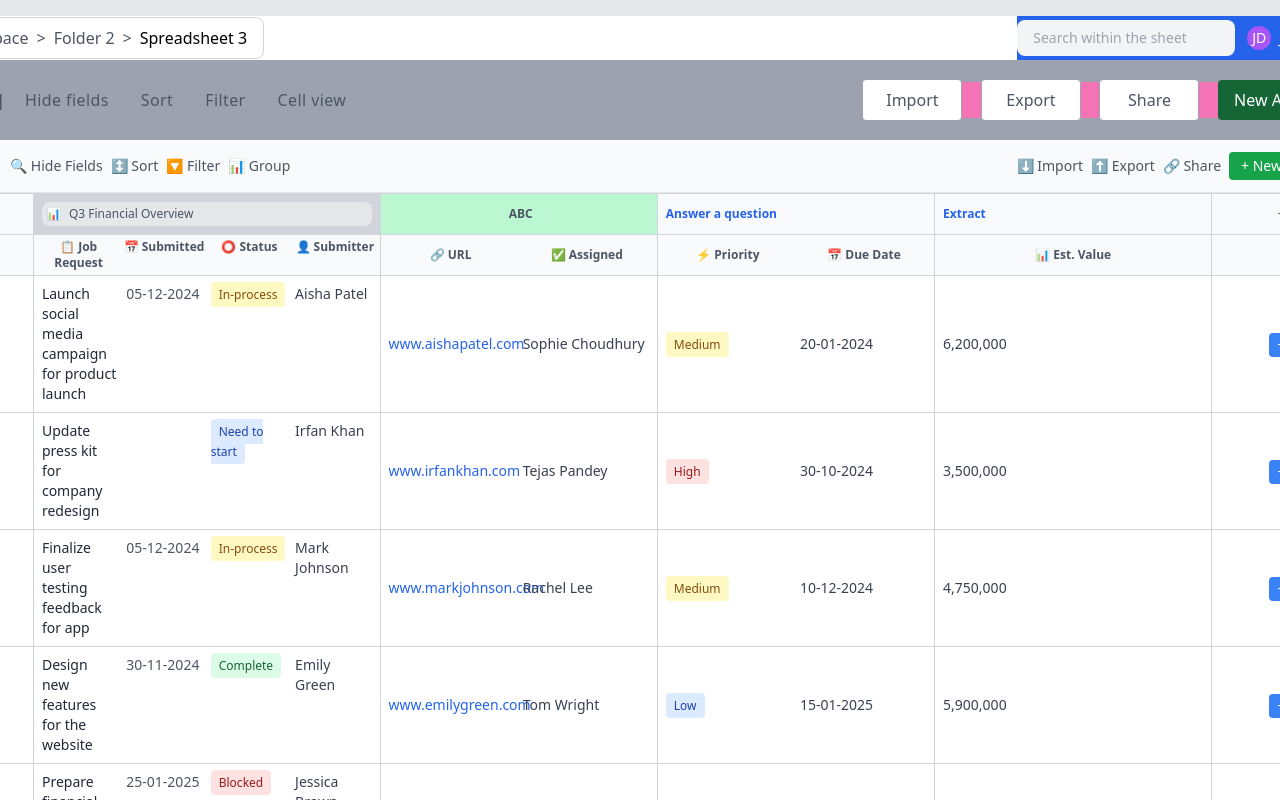
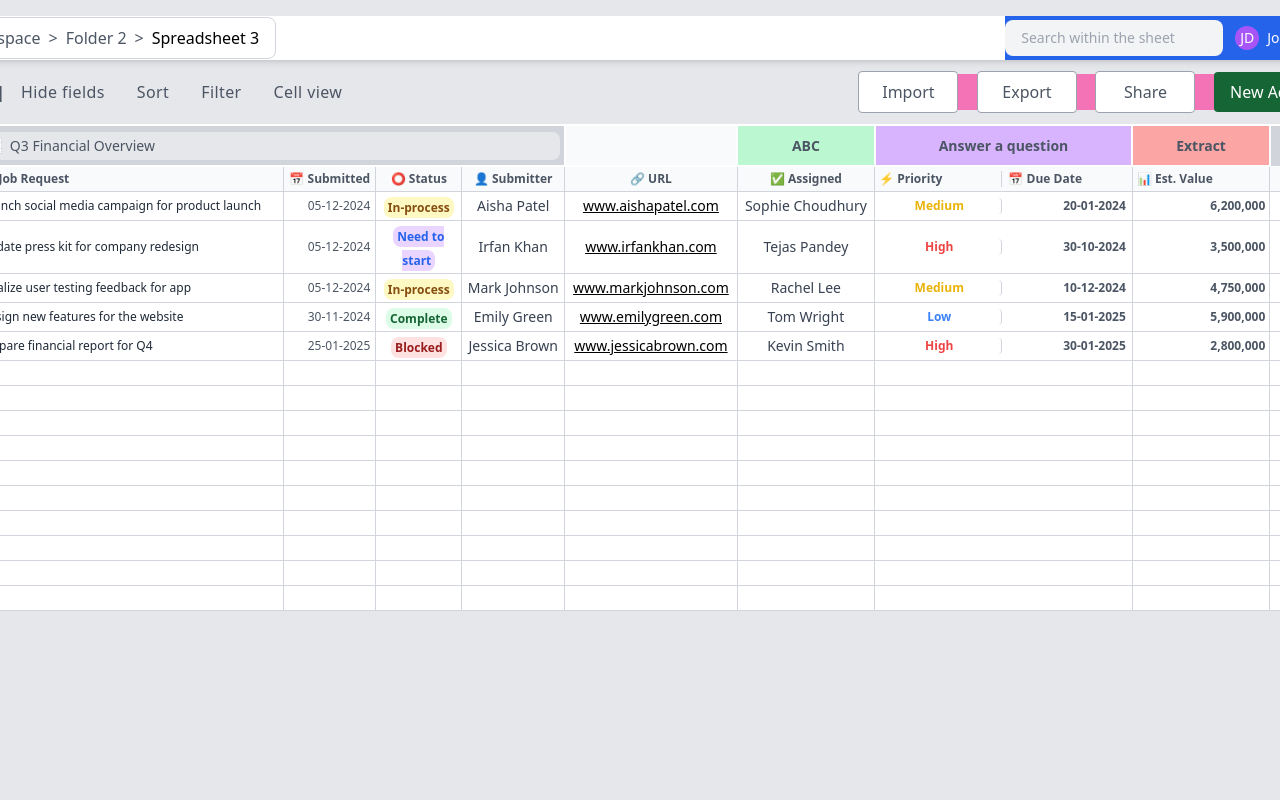
Before and after one commit to kartik23kg38/Inscripts_Spreadsheet, a React (Create React App) app: page / in a window 1280 px wide. Shown: the top 800 px of the page. Built offline with nearby package versions, Linux system fonts and the light colour scheme.

Commit message:
Updated its UI , modified some tailwindcss

```diff
--- a/src/components/Header.tsx
+++ b/src/components/Header.tsx
@@ -49,13 +49,13 @@ function Header({ title, items }: HeaderProps = {}): JSX.Element {
         </div>
       </div>
 
-      <div className="flex gap-x-2 p-4 shadow-lg items-center space-x-1 bg-gray-400 rounded-lg">
-        <div className="text-gray-600">
+      <div className="flex gap-x-2 p-2 shadow-lg items-center rounded-lg">
+        <div className="text-gray-600 ">
           <span className="p-2 rounded-lg">Tool bar</span>
         </div>
 
         {/* Separator */}
-        <div className="separator py-1 font-bold text-gray-600">
+        <div className="separator font-bold text-gray-600">
           |
         </div>
 
--- a/src/components/Table.tsx
+++ b/src/components/Table.tsx
@@ -34,12 +34,12 @@ const Table: React.FC<TableProps> = ({ data }) => {
       priority: "Medium",
       dueDate: "20-01-2024",
       extract: "6,200,000",
-      action: "+"
+      action: "+",
     },
     {
       sNo: 2,
       jobRequest: "Update press kit for company redesign",
-      submitted: "",
+      submitted: "05-12-2024",
       status: "Need to start",
       submitter: "Irfan Khan",
       url: "www.irfankhan.com",
@@ -47,7 +47,7 @@ const Table: React.FC<TableProps> = ({ data }) => {
       priority: "High",
       dueDate: "30-10-2024",
       extract: "3,500,000",
-      action: "+"
+      action: "+",
     },
     {
       sNo: 3,
@@ -60,7 +60,7 @@ const Table: React.FC<TableProps> = ({ data }) => {
       priority: "Medium",
       dueDate: "10-12-2024",
       extract: "4,750,000",
-      action: "+"
+      action: "+",
     },
     {
       sNo: 4,
@@ -73,7 +73,7 @@ const Table: React.FC<TableProps> = ({ data }) => {
       priority: "Low",
       dueDate: "15-01-2025",
       extract: "5,900,000",
-      action: "+"
+      action: "+",
     },
     {
       sNo: 5,
@@ -86,140 +86,154 @@ const Table: React.FC<TableProps> = ({ data }) => {
       priority: "High",
       dueDate: "30-01-2025",
       extract: "2,800,000",
-      action: "+"
-    }
+      action: "+",
+    },
   ];
 
   const getStatusColor = (status: string) => {
-    switch(status) {
-      case 'Complete': return 'bg-green-100 text-green-800';
-      case 'In-process': return 'bg-yellow-100 text-yellow-800';
-      case 'Need to start': return 'bg-blue-100 text-blue-800';
-      case 'Blocked': return 'bg-red-100 text-red-800';
-      default: return 'bg-gray-100 text-gray-800';
+    switch (status) {
+      case "Complete":
+        return "bg-green-100 text-green-800";
+      case "In-process":
+        return "bg-yellow-100 text-yellow-800";
+      case "Need to start":
+        return "bg-purple-200 text-blue-600";
+      case "Blocked":
+        return "bg-red-100 text-red-800";
+      default:
+        return "bg-gray-100 text-gray-800";
     }
   };
 
   const getPriorityColor = (priority: string) => {
-    switch(priority) {
-      case 'High': return 'bg-red-100 text-red-800';
-      case 'Medium': return 'bg-yellow-100 text-yellow-800';
-      case 'Low': return 'bg-blue-100 text-blue-800';
-      default: return 'bg-gray-100 text-gray-800';
+    switch (priority) {
+      case "High":
+        return " text-red-500";
+      case "Medium":
+        return "text-yellow-500";
+      case "Low":
+        return "text-blue-500";
+      default:
+        return "text-gray-500";
     }
   };
 
   return (
     <div className="w-full bg-white">
-      {/* Toolbar */}
-      <div className="flex items-center justify-between p-3 bg-gray-50 border-b border-gray-200">
-        <div className="flex items-center space-x-4">
-          <span className="text-sm text-gray-600">Tool bar</span>
-          <div className="flex items-center space-x-2">
-            <button className="text-sm text-gray-600 hover:text-gray-800">🔍 Hide Fields</button>
-            <button className="text-sm text-gray-600 hover:text-gray-800">↕️ Sort</button>
-            <button className="text-sm text-gray-600 hover:text-gray-800">🔽 Filter</button>
-            <button className="text-sm text-gray-600 hover:text-gray-800">📊 Group</button>
-          </div>
-        </div>
-        <div className="flex items-center space-x-2">
-          <button className="text-sm text-gray-600 hover:text-gray-800">⬇️ Import</button>
-          <button className="text-sm text-gray-600 hover:text-gray-800">⬆️ Export</button>
-          <button className="text-sm text-gray-600 hover:text-gray-800">🔗 Share</button>
-          <button className="bg-green-600 text-white px-3 py-1 rounded text-sm hover:bg-green-700">+ New Action</button>
-        </div>
-      </div>
-
       {/* Table */}
       <div className="overflow-x-auto">
         <table className="w-full border-collapse">
           <thead>
             <tr className="bg-gray-50">
-              <th className="border border-gray-300 p-2 text-left text-xs font-medium text-gray-700 w-12">#</th>
-              <th className="border border-gray-300 bg-gray-300 p-2 text-left text-xs font-medium text-gray-700 w-40">
-                <div className="flex items-center p-1 rounded-lg bg-gray-200 ">
-                  <span className="text-blue-600">📊</span>
-                  <span className="ml-2 text-gray-600">Q3 Financial Overview</span>
+              <th className="border border-gray-300 p-1 text-center text-md font-medium text-gray-700 w-8">
+                #
+              </th>
+              <th colSpan={4} className="border-2 border-white bg-gray-300 p-1 text-left text-xs font-medium text-gray-700 w-[240px]">
+                <div className="flex items-center p-1 rounded-lg bg-gray-200">
+                  <span className="text-blue-600 text-sm">📊</span>
+                  <span className="ml-2 text-gray-600 text-sm">Q3 Financial Overview</span>
                 </div>
               </th>
-              <th className="border border-gray-300 bg-green-200 text-left text-xs font-medium text-gray-700 w-32">
-                <div className=" text-center rounded-lg border-blue-500 pl-2 items-center p-1" >
+              <th className="border-2 border-white text-left text-xs font-medium text-gray-700 p-1">
+                <div className="text-center items-center p-0.5">
+                  <div className="text-gray-600 font-semibold"></div>
+                </div>
+              </th>
+              <th className="border-2 border-white bg-green-200 text-sm font-medium text-gray-700 w-32 p-1">
+                <div className="text-center rounded-lg items-center">
                   <div className="text-gray-600 font-semibold">ABC</div>
                 </div>
               </th>
-              <th className="border border-gray-300 p-2 text-left text-xs font-medium text-gray-700 w-32">
-                <div className="text-blue-600 font-semibold">Answer a question</div>
+              <th className="border-2 border-white p-1 text-left text-sm font-medium text-gray-700 w-60 bg-purple-300">
+                <div className="text-center text-gray-600 font-bold">Answer a question</div>
               </th>
-              <th className="border border-gray-300 p-2 text-left text-xs font-medium text-gray-700 w-32">
-                <div className="text-blue-600 font-semibold">Extract</div>
+              <th className="border-2 border-white bg-red-300 p-1 text-left text-sm font-medium text-gray-700 w-32">
+                <div className="text-gray-600 font-bold text-center">Extract</div>
               </th>
-              <th className="border border-gray-300 p-2 text-center text-xs font-medium text-gray-700 w-16">+</th>
+              <th className="border border-white text-2xl text-center bg-gray-300 font-medium text-gray-700 w-16 p-1">
+                +
+              </th>
             </tr>
+
+            {/* Row - 2nd */}
             <tr className="bg-gray-50">
-              <th className="border border-gray-300 p-1 text-xs font-medium text-gray-600"></th>
+              <th className="border border-gray-300 p-0.5 text-xs font-medium text-gray-600"></th>
+              <th className="border border-gray-300 p-1 w-[60px]">
+                <div className="text-xs text-left text-gray-600 truncate">📋 Job Request</div>
+              </th>
+              <th className="border border-gray-300 p-0.5 border-l-0 border-r w-[60px]">
+                <div className="text-xs text-gray-600 truncate">📅 Submitted</div>
+              </th>
+              <th className="border border-gray-300 p-0.5 border-l-0 border-r w-[60px]">
+                <div className="text-xs text-gray-600 truncate">⭕ Status</div>
+              </th>
+              <th className="border border-gray-300 p-0.5 border-l-0 w-[60px]">
+                <div className="text-xs text-gray-600 truncate">👤 Submitter</div>
+              </th>
+              <th className="border border-gray-300 p-0.5 w-[60px]">
+                <div className="text-xs text-gray-600 truncate">🔗 URL</div>
+              </th>
+              <th className="border border-gray-300 p-0.5 border-l-0 border-r w-[60px]">
+                <div className="text-xs text-gray-600 truncate">✅ Assigned</div>
+              </th>
               <th className="border border-gray-300 p-1">
-                <div className="grid grid-cols-4 gap-1 text-xs">
-                  <div className="text-gray-600">📋 Job Request</div>
-                  <div className="text-gray-600">📅 Submitted</div>
-                  <div className="text-gray-600">⭕ Status</div>
-                  <div className="text-gray-600">👤 Submitter</div>
+                <div className="grid grid-cols-2 gap-0.5 text-xs">
+                  <div className="text-gray-600 border-r border-gray-300 text-left">⚡ Priority</div>
+                  <div className="text-gray-600 pl-1 text-left">📅 Due Date</div>
                 </div>
               </th>
-              <th className="border border-gray-300 p-1">
-                <div className="grid grid-cols-2 gap-1 text-xs">
-                  <div className="text-gray-600">🔗 URL</div>
-                  <div className="text-gray-600">✅ Assigned</div>
-                </div>
+              <th className="border border-gray-300 p-1 ">
+                <div className="text-xs text-left text-gray-600">📊 Est. Value</div>
               </th>
-              <th className="border border-gray-300 p-1">
-                <div className="grid grid-cols-2 gap-1 text-xs">
-                  <div className="text-gray-600">⚡ Priority</div>
-                  <div className="text-gray-600">📅 Due Date</div>
-                </div>
-              </th>
-              <th className="border border-gray-300 p-1">
-                <div className="text-xs text-gray-600">📊 Est. Value</div>
-              </th>
-              <th className="border border-gray-300 p-1"></th>
+              <th className="border border-gray-300 p-0.5"></th>
             </tr>
           </thead>
+
           <tbody>
             {tableData.map((row, index) => (
               <tr key={index} className="hover:bg-gray-50">
-                <td className="border border-gray-300 p-2 text-sm text-gray-700">{row.sNo}</td>
-                <td className="border border-gray-300 p-2">
-                  <div className="grid grid-cols-4 gap-2 text-sm">
-                    <div className="text-gray-800 font-medium">{row.jobRequest}</div>
-                    <div className="text-gray-600">{row.submitted}</div>
-                    <div>
-                      <span className={`px-2 py-1 rounded text-xs ${getStatusColor(row.status)}`}>
-                        {row.status}
-                      </span>
-                    </div>
-                    <div className="text-gray-700">{row.submitter}</div>
+                <td className="bg-red-400 border border-gray-300 text-center text-sm text-gray-700 p-0.5">
+                  {row.sNo}
+                </td>
+                <td className="border border-gray-300 pl-1 w-[60px]">
+                  <div className="text-xs text-gray-800 font-medium truncate">{row.jobRequest}</div>
+                </td>
+                <td className=" border border-gray-300 text-right border-l-0 border-r w-[60px]">
+                  <div className="text-xs pr-1 text-gray-600 truncate">{row.submitted}</div>
+                </td>
+                <td className="border border-gray-300 p-0.5 border-l-0 border-r w-[80px] text-center">
+                  <span
+                    className={`px-1 py-0.5 rounded-lg font-bold text-xs ${getStatusColor(row.status)}`}
+                  >
+                    {row.status}
+                  </span>
+                </td>
+                <td className="border border-gray-300 p-0.5 border-l-0 w-[60px] text-center">
+                  <div className="text-sm text-gray-700 truncate">{row.submitter}</div>
+                </td>
+                <td className="border border-gray-300 p-0.5 w-[60px]">
+                  <div className="text-sm text-center underline cursor-pointer truncate">
+                    {row.url}
                   </div>
                 </td>
-                <td className="border border-gray-300 p-2">
-                  <div className="grid grid-cols-2 gap-2 text-sm">
-                    <div className="text-blue-600 hover:underline cursor-pointer">{row.url}</div>
-                    <div className="text-gray-700">{row.assigned}</div>
+                <td className="border border-gray-300 p-0.5 border-l-0 border-r w-[60px] text-center">
+                  <div className="text-sm text-gray-700 truncate">{row.assigned}</div>
+                </td>
+                <td className="border border-gray-300 p-0.5 w-32">
+                  <div className="grid grid-cols-2 gap-0.5 text-sm text-right">
+                    <span
+                      className={`px-1 rounded text-xs ${getPriorityColor(row.priority)} border-r border-gray-300 text-center font-bold`}
+                    >
+                      {row.priority}
+                    </span>
+                    <div className="text-xs text-gray-600 font-semibold pr-1">{row.dueDate}</div>
                   </div>
                 </td>
-                <td className="border border-gray-300 p-2">
-                  <div className="grid grid-cols-2 gap-2 text-sm">
-                    <div>
-                      <span className={`px-2 py-1 rounded text-xs ${getPriorityColor(row.priority)}`}>
-                        {row.priority}
-                      </span>
-                    </div>
-                    <div className="text-gray-700">{row.dueDate}</div>
-                  </div>
+                <td className="border border-gray-300 p-1 text-right text-xs text-gray-600 font-semibold">
+                  {row.extract}
                 </td>
-                <td className="border border-gray-300 p-2 text-sm text-gray-700 font-medium">{row.extract}</td>
-                <td className="border border-gray-300 p-2 text-center">
-                  <button className="w-6 h-6 bg-blue-500 text-white rounded hover:bg-blue-600 text-sm">
-                    +
-                  </button>
+                <td className="border border-gray-300 ">
+
                 </td>
               </tr>
             ))}
@@ -227,12 +241,18 @@ const Table: React.FC<TableProps> = ({ data }) => {
             {/* Empty rows to match the screenshot */}
             {Array.from({ length: 10 }, (_, i) => (
               <tr key={i + 6} className="hover:bg-gray-50">
-                <td className="border border-gray-300 p-2 text-sm text-gray-400">{i + 6}</td>
-                <td className="border border-gray-300 p-2 h-12"></td>
-                <td className="border border-gray-300 p-2 h-12"></td>
-                <td className="border border-gray-300 p-2 h-12"></td>
-                <td className="border border-gray-300 p-2 h-12"></td>
-                <td className="border border-gray-300 p-2 h-12"></td>
+                <td className="border border-gray-300 p-0.5 text-sm text-gray-400">
+                  {i + 6}
+                </td>
+                <td className="border border-gray-300 p-0.5 h-6 w-[60px]"></td>
+                <td className="border border-gray-300 p-0.5 h-6 w-[60px]"></td>
+                <td className="border border-gray-300 p-0.5 h-6 w-[60px]"></td>
+                <td className="border border-gray-300 p-0.5 h-6 w-[60px]"></td>
+                <td className="border border-gray-300 p-0.5 h-6 w-[60px]"></td>
+                <td className="border border-gray-300 p-0.5 h-6 w-[60px]"></td>
+                <td className="border border-gray-300 p-0.5 h-6 w-32"></td>
+                <td className="border border-gray-300 p-0.5 h-6"></td>
+                <td className="border border-gray-300 p-0.5 h-6"></td>
               </tr>
             ))}
           </tbody>
```
